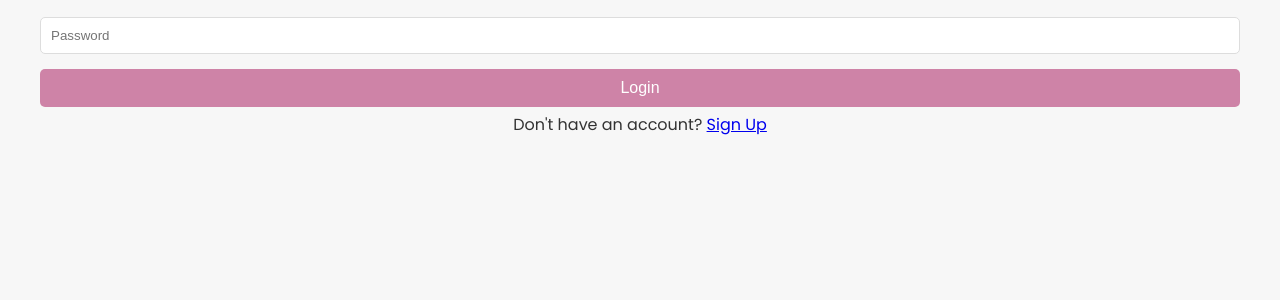
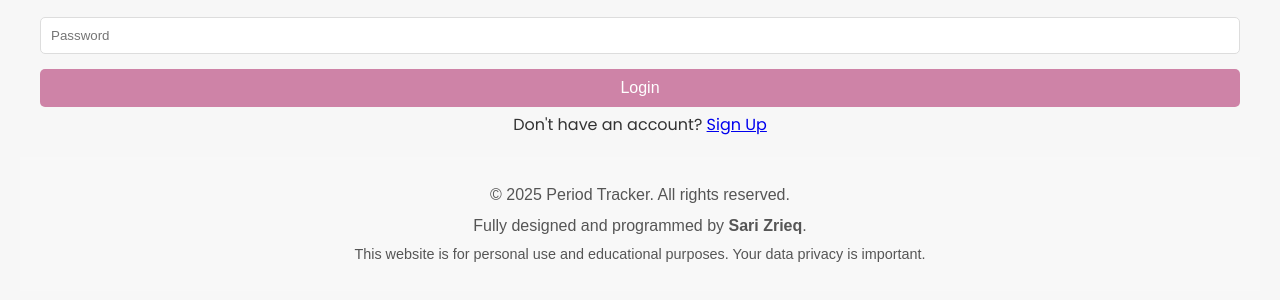
Before and after one commit to SazrBazr/LunaCycle, a React app: page auth.html in a window 1280 px wide. Shown: the part 200-500 px from the top of the page. Built offline with nearby package versions, Linux system fonts and the light colour scheme; no server answers.

Commit message:
Update auth.html

```diff
--- a/auth.html
+++ b/auth.html
@@ -38,6 +38,12 @@
       <p>Already have an account? <a href="#" id="show-login">Login</a></p>
     </div>
   </div>
+
+  <footer style="background-color: #f8f8f8; padding: 20px 0; text-align: center; font-family: Arial, sans-serif; color: #555;">
+    <p style="margin: 5px 0;">&copy; 2025 Period Tracker. All rights reserved.</p>
+    <p style="margin: 5px 0;">Fully designed and programmed by <strong>Sari Zrieq</strong>.</p>
+    <p style="margin: 5px 0; font-size: 0.9em;">This website is for personal use and educational purposes. Your data privacy is important.</p>
+  </footer>
 
   <script type="module">
     // auth.js
@@ -116,4 +122,5 @@
     });
   </script>
 </body>
+
 </html>
```
